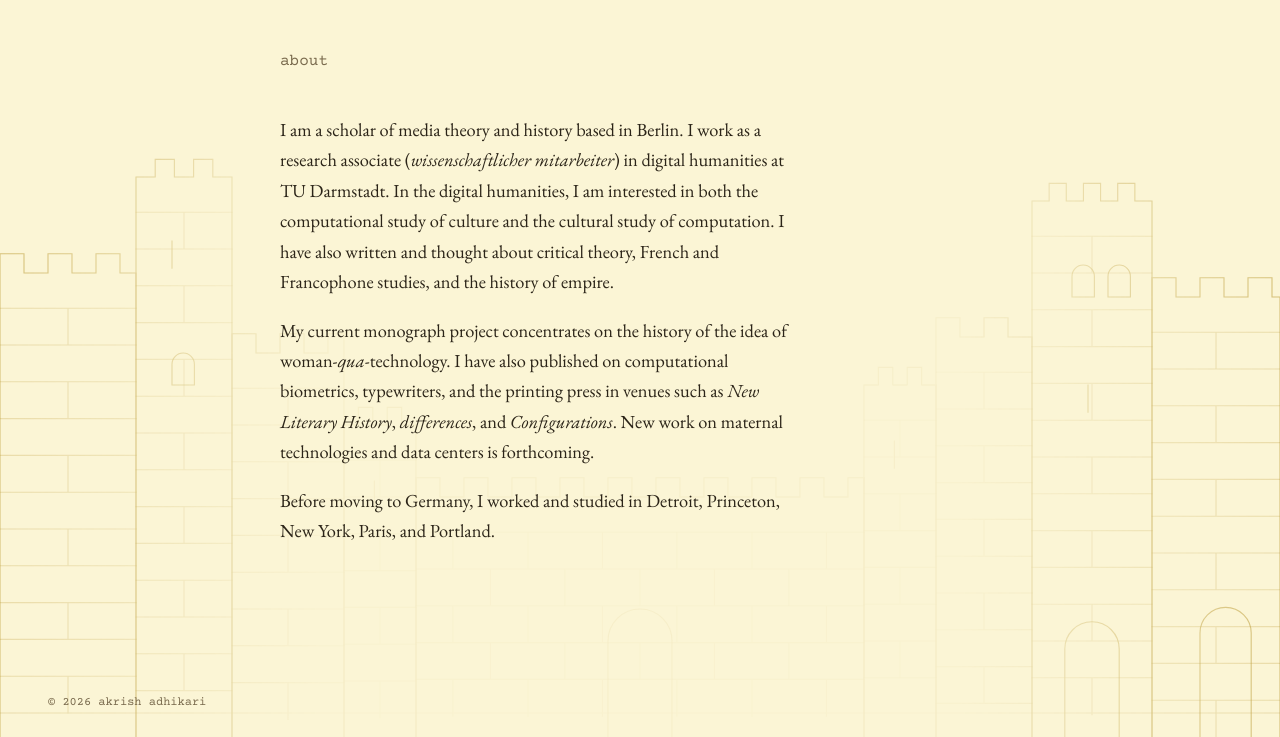
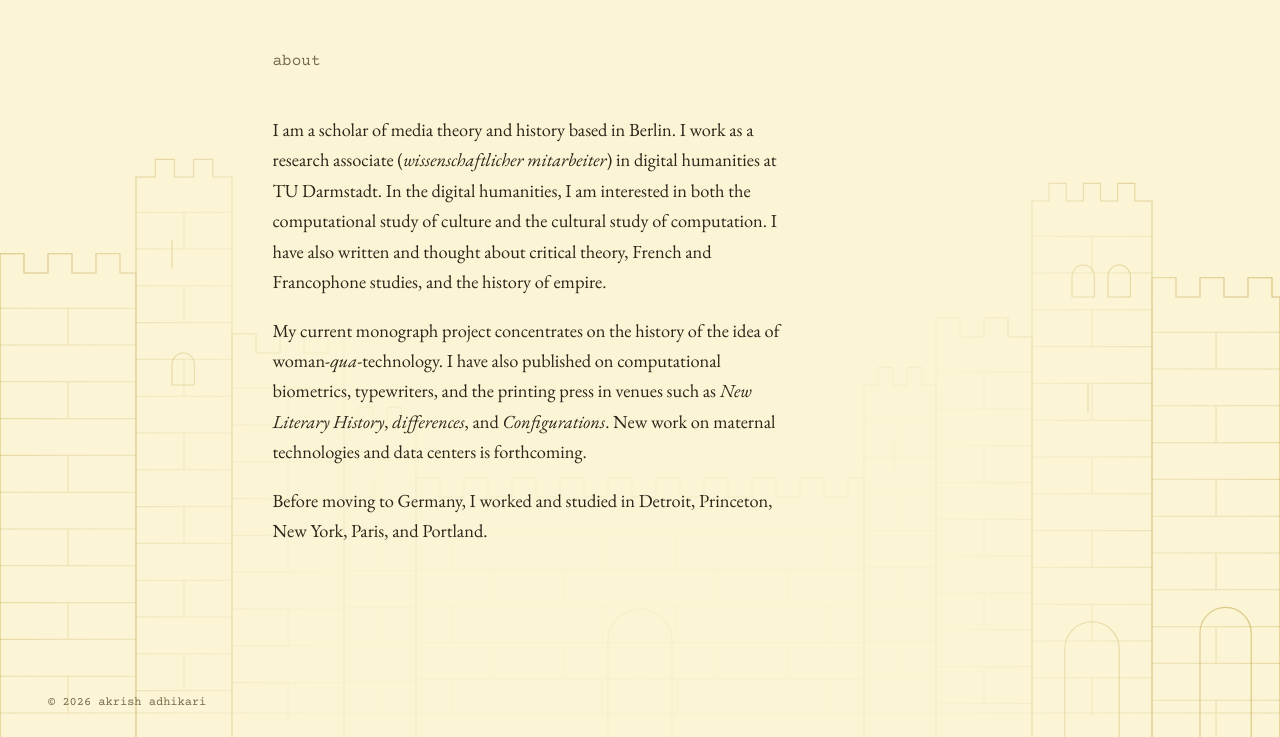
Before and after one commit to tomatodiaries/tomatodiaries.github.io, a plain HTML site: page about.html in a window 1280 px wide. Shown: the part 63-800 px from the top of the page. Drawn offline with nearby package versions, Linux system fonts and the light colour scheme.

Commit message:
Reserve scrollbar space so nav does not shift between pages

```diff
--- a/about.html
+++ b/about.html
@@ -7,7 +7,7 @@
 <link rel="preconnect" href="https://fonts.googleapis.com">
 <link href="https://fonts.googleapis.com/css2?family=Courier+Prime:ital@0;1&family=EB+Garamond:ital,wght@0,400;0,500;1,400&display=swap" rel="stylesheet">
 <link rel="canonical" href="https://www.akrishadhikari.com/about.html">
-<link rel="stylesheet" href="style.css?v=22">
+<link rel="stylesheet" href="style.css?v=23">
 </head>
 <body>
 <nav>
@@ -28,6 +28,6 @@
 </div>
 </main>
 <footer>&copy; 2026 akrish adhikari</footer>
-<script src="fortress.js?v=22"></script>
+<script src="fortress.js?v=23"></script>
 </body>
 </html>
--- a/style.css
+++ b/style.css
@@ -9,6 +9,7 @@
 }
 
 *{box-sizing:border-box}
+html{scrollbar-gutter:stable}  /* reserve the scrollbar's space so short and long pages don't shift */
 body{
   margin:0;min-height:100vh;
   background:var(--bg);color:var(--ink);
@@ -84,7 +85,7 @@ footer{font-family:var(--mono);font-size:.75rem;color:var(--soft);padding:1.5rem
 /* fortress backdrop — fades out behind the text column */
 body::before{
   content:"";position:fixed;inset:0;z-index:-1;pointer-events:none;
-  background:url(images/fortress.svg?v=22) no-repeat center bottom / cover;
+  background:url(images/fortress.svg?v=23) no-repeat center bottom / cover;
   -webkit-mask-image:linear-gradient(90deg,#000 0,rgba(0,0,0,.12) 25%,rgba(0,0,0,.12) 75%,#000 100%);
           mask-image:linear-gradient(90deg,#000 0,rgba(0,0,0,.12) 25%,rgba(0,0,0,.12) 75%,#000 100%);
 }
```
Also changed, not shown: contact.html (+2 -2 lines), index.html (+2 -2 lines), publications.html (+2 -2 lines).
